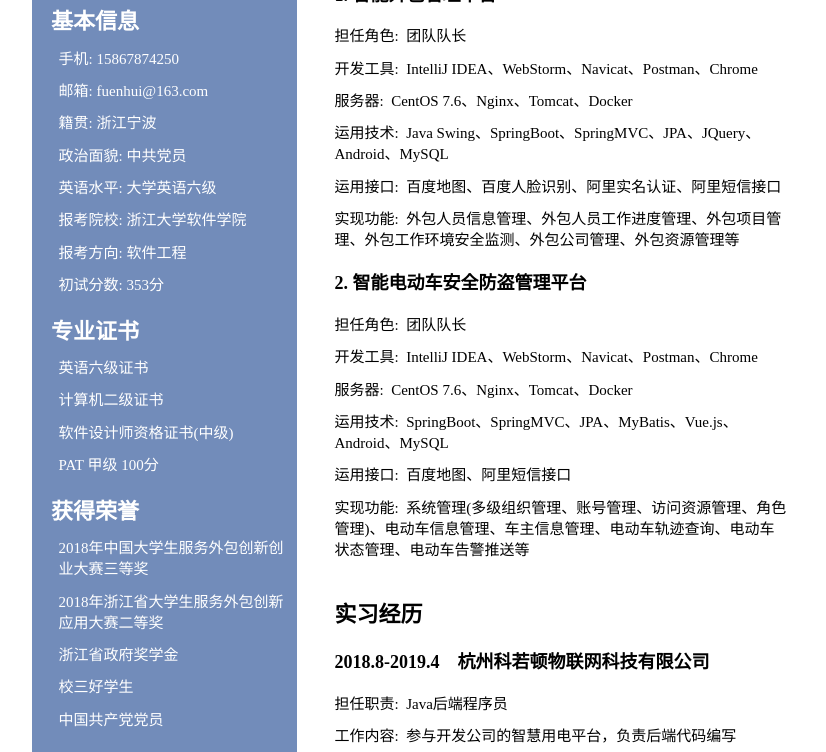
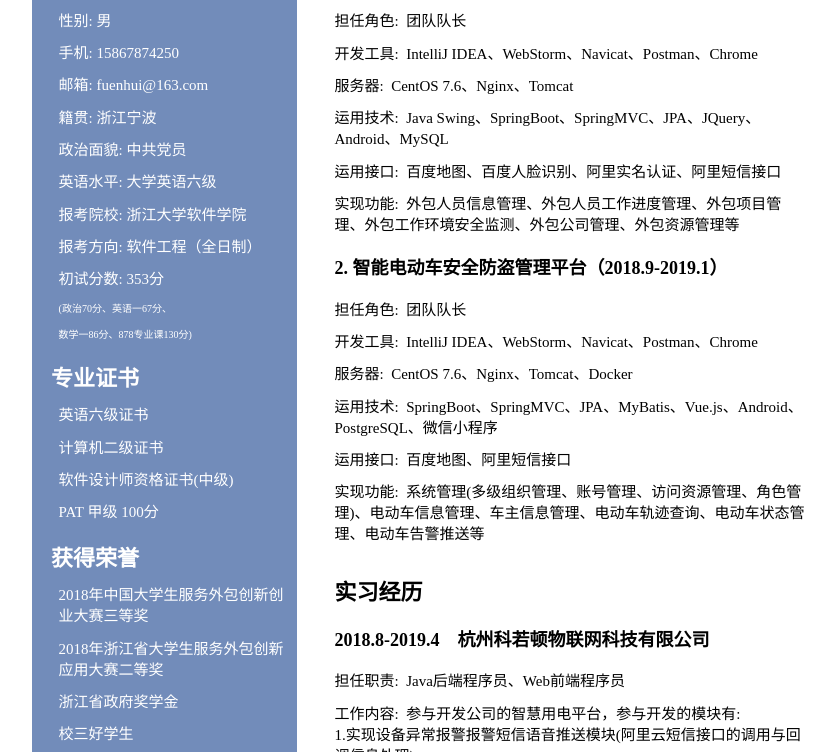
Before and after one commit to fuenhui/introduce, a plain HTML site: page index.html in a window 1280 px wide. Shown: the part 346-1098 px from the top of the page, without its empty margins (211-1037 px from the left). Drawn offline with Linux system fonts and the light colour scheme.

Commit message:
添加工作内容

```diff
--- a/index.css
+++ b/index.css
@@ -20,7 +20,7 @@
 
 .img {
     width: 100%;
-    height: 70mm;
+    height: 60mm;
     text-align: center
 }
 
@@ -65,7 +65,7 @@
     width: 100%;
     font-size: 22px;
     margin-left: 10mm;
-    margin-top: 10mm;
+    margin-top: 8mm;
     font-weight: bold;
 }
 
@@ -85,5 +85,14 @@
     font-size: 15px;
     margin-left: 10mm;
     margin-top: 3mm;
-    max-width: 120mm;
+    max-width: 125mm;
 }
+
+.score {
+    color: white;
+    width: 100%;
+    font-size: 10px;
+    margin-left: 7mm;
+    margin-top: 3mm;
+    max-width: 50mm;
+}
--- a/index.html
+++ b/index.html
@@ -8,7 +8,7 @@
 <div class="main">
     <div class="left">
         <div class="img">
-            <img src="res/tx.jpg" width="150px" height="185px" style="margin-top: 15mm"/>
+            <img src="res/tx.jpg" width="150px" height="185px" style="margin-top: 10mm"/>
         </div>
         <div class="name">
             傅恩辉
@@ -16,6 +16,9 @@
         <div class="info">
             <div class="title">
                 基本信息
+            </div>
+            <div class="detail">
+                性别: 男
             </div>
             <div class="detail">
                 手机: 15867874250
@@ -36,10 +39,16 @@
                 报考院校: 浙江大学软件学院
             </div>
             <div class="detail">
-                报考方向: 软件工程
+                报考方向: 软件工程（全日制）
             </div>
             <div class="detail">
                 初试分数: 353分
+            </div>
+            <div class="score">
+                (政治70分、英语一67分、
+            </div>
+            <div class="score">
+                数学一86分、878专业课130分)
             </div>
             <div class="title">
                 专业证书
@@ -94,7 +103,28 @@
                 项目经历
             </div>
             <div class="subtitle">
-                1. 智能外包管理平台
+                1. 智能外包管理平台（2018.1-2018.5）
+            </div>
+            <div class="content">
+                担任角色:&nbsp;&nbsp;团队队长
+            </div>
+            <div class="content">
+                开发工具:&nbsp;&nbsp;IntelliJ IDEA、WebStorm、Navicat、Postman、Chrome
+            </div>
+            <div class="content">
+                服务器:&nbsp;&nbsp;CentOS 7.6、Nginx、Tomcat
+            </div>
+            <div class="content">
+                运用技术:&nbsp;&nbsp;Java Swing、SpringBoot、SpringMVC、JPA、JQuery、Android、MySQL
+            </div>
+            <div class="content">
+                运用接口:&nbsp;&nbsp;百度地图、百度人脸识别、阿里实名认证、阿里短信接口
+            </div>
+            <div class="content">
+                实现功能:&nbsp;&nbsp;外包人员信息管理、外包人员工作进度管理、外包项目管理、外包工作环境安全监测、外包公司管理、外包资源管理等
+            </div>
+            <div class="subtitle">
+                2. 智能电动车安全防盗管理平台（2018.9-2019.1）
             </div>
             <div class="content">
                 担任角色:&nbsp;&nbsp;团队队长
@@ -106,28 +136,7 @@
                 服务器:&nbsp;&nbsp;CentOS 7.6、Nginx、Tomcat、Docker
             </div>
             <div class="content">
-                运用技术:&nbsp;&nbsp;Java Swing、SpringBoot、SpringMVC、JPA、JQuery、Android、MySQL
-            </div>
-            <div class="content">
-                运用接口:&nbsp;&nbsp;百度地图、百度人脸识别、阿里实名认证、阿里短信接口
-            </div>
-            <div class="content">
-                实现功能:&nbsp;&nbsp;外包人员信息管理、外包人员工作进度管理、外包项目管理、外包工作环境安全监测、外包公司管理、外包资源管理等
-            </div>
-            <div class="subtitle">
-                2. 智能电动车安全防盗管理平台
-            </div>
-            <div class="content">
-                担任角色:&nbsp;&nbsp;团队队长
-            </div>
-            <div class="content">
-                开发工具:&nbsp;&nbsp;IntelliJ IDEA、WebStorm、Navicat、Postman、Chrome
-            </div>
-            <div class="content">
-                服务器:&nbsp;&nbsp;CentOS 7.6、Nginx、Tomcat、Docker
-            </div>
-            <div class="content">
-                运用技术:&nbsp;&nbsp;SpringBoot、SpringMVC、JPA、MyBatis、Vue.js、Android、MySQL
+                运用技术:&nbsp;&nbsp;SpringBoot、SpringMVC、JPA、MyBatis、Vue.js、Android、PostgreSQL、微信小程序
             </div>
             <div class="content">
                 运用接口:&nbsp;&nbsp;百度地图、阿里短信接口
@@ -142,10 +151,12 @@
                 2018.8-2019.4&nbsp;&nbsp;&nbsp;&nbsp;杭州科若顿物联网科技有限公司
             </div>
             <div class="content">
-                担任职责:&nbsp;&nbsp;Java后端程序员
+                担任职责:&nbsp;&nbsp;Java后端程序员、Web前端程序员
             </div>
             <div class="content">
-                工作内容:&nbsp;&nbsp;参与开发公司的智慧用电平台，负责后端代码编写
+                工作内容:&nbsp;&nbsp;参与开发公司的智慧用电平台，参与开发的模块有:<br>
+                1.实现设备异常报警报警短信语音推送模块(阿里云短信接口的调用与回调信息处理)。<br>
+                2.实现对智慧监测设备推送的数据进行接收和显示。
             </div>
         </div>
     </div>
```
